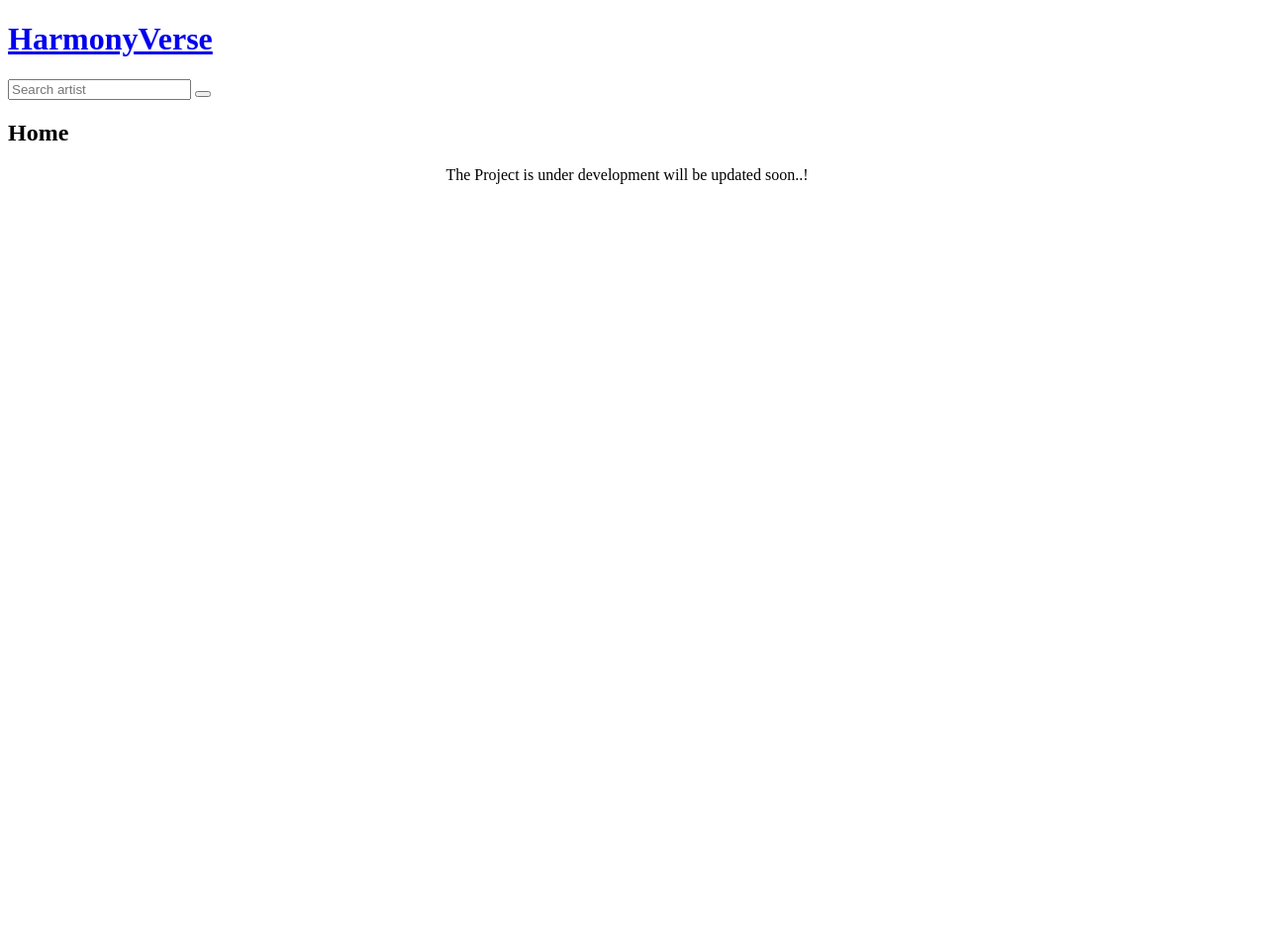
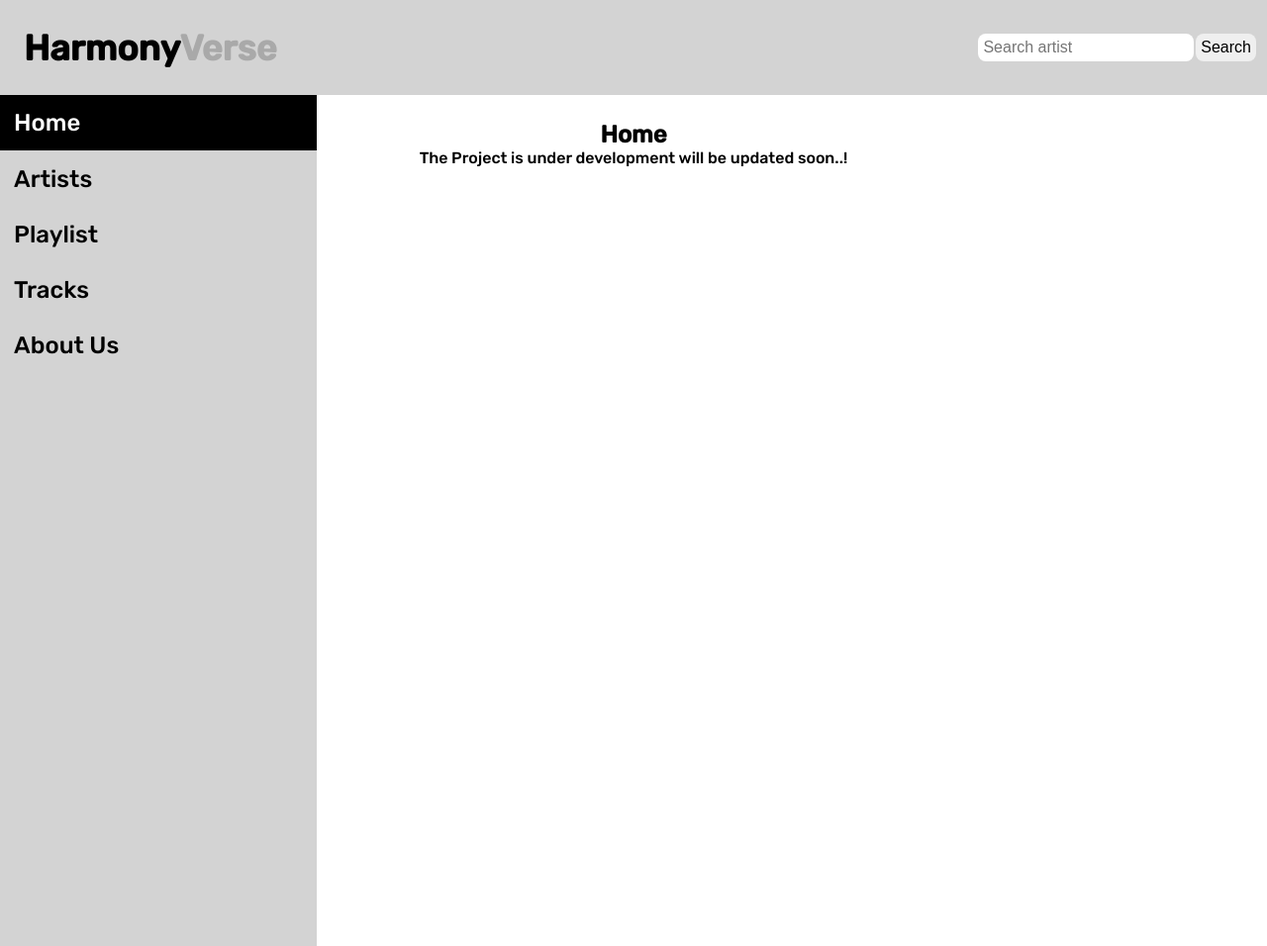
Before and after one commit to parthiv011/HarmonyVerse, a Django app: page / in a window 1280 px wide. Shown: the whole page at 99% size. Run offline with Django 4.2, Linux system fonts and the light colour scheme.

Commit message:
updating base page

```diff
--- a/HarmonyVerse/HarmonyVerse/settings.py
+++ b/HarmonyVerse/HarmonyVerse/settings.py
@@ -10,6 +10,7 @@ For the full list of settings and their values, see
 https://docs.djangoproject.com/en/4.2/ref/settings/
 """
 
+import os
 from pathlib import Path
 
 # Build paths inside the project like this: BASE_DIR / 'subdir'.
@@ -118,6 +119,9 @@ USE_TZ = True
 
 STATIC_URL = 'static/'
 
+STATICFILES_DIRS=[
+    os.path.join(BASE_DIR,'static')]
+
 # Default primary key field type
 # https://docs.djangoproject.com/en/4.2/ref/settings/#default-auto-field
 
--- a/HarmonyVerse/HarmonyVerse/urls.py
+++ b/HarmonyVerse/HarmonyVerse/urls.py
@@ -19,5 +19,5 @@ from django.urls import path
 from app import views
 
 urlpatterns = [
-    path('', views.home),
+    path('', views.home,name="home"),
 ]
--- a/HarmonyVerse/app/templates/base.html
+++ b/HarmonyVerse/app/templates/base.html
@@ -1,15 +1,46 @@
+{% load static %}
 <!DOCTYPE html>
 <html>
     <head>
         <title>
             {% block title %}{% endblock title %}
         </title>
+
+    <link rel="preconnect" href="https://fonts.googleapis.com">
+    <link rel="preconnect" href="https://fonts.gstatic.com" crossorigin>
+    <link href="https://fonts.googleapis.com/css2?family=Raleway&family=Rubik:wght@500&display=swap" rel="stylesheet">
+    <link rel="stylesheet" type="text/css" href="{% static 'css/base.css' %}">
     </head>
 <body>
-    <a href="/"><h1>HarmonyVerse</h1></a>
-    <input type="text"  placeholder="Search artist" name="search">
-    <button type="submit"></button>
-  {% block content %}
-  {% endblock %}
+    <!-- Main horizontal Navigation bar-->
+    <nav>
+        <div class="navbar">
+            <a href="/"><h1><span id="harmony">Harmony</span><span id="verse">Verse</span></h1></a>
+            <form method="GET" action="/">
+                <div class="search">
+                    <input type="text"  placeholder="Search artist" name="search">
+                    <button type="submit">Search</button>
+                </div>
+            </form>
+        </div>
+    </nav>
+    <!--- Main content Portion -->
+<section class="main-div">
+    <!-- Main vertical Navigation bar-->
+    <div class="side-navbar">
+        <ul>
+        <li class="home"><a href="{% url 'home' %}">Home</a></li>
+        <li><a href="{% url 'home' %}">Artists</a></li>
+        <li><a href="{% url 'home' %}">Playlist</a></li>
+        <li><a href="{% url 'home' %}">Tracks</a></li>
+        <li><a href="{% url 'home' %}">About Us</a></li>
+        </ul>
+    </div>
+
+    <div class="base-content">
+            {% block content %}
+            {% endblock content %}
+    </div>
+    </section>
 </body>
 </html>
--- a/HarmonyVerse/app/templates/home.html
+++ b/HarmonyVerse/app/templates/home.html
@@ -1,6 +1,8 @@
-{% extends 'base.html' %} {% block title %}Home{% endblock title %}
+{% extends 'base.html' %}
+{% load static %}
+{% block title %}Home{% endblock title %}
 
 {% block content %}
 <h2>Home</h2>
-<p style="margin-left:35%">The Project is under development will be updated soon..!</p>
+<p>The Project is under development will be updated soon..!</p>
 {% endblock content %}
--- /dev/null
+++ b/HarmonyVerse/static/css/base.css
@@ -0,0 +1,84 @@
+*{
+    margin:0;
+    padding:0;
+    box-sizing:border-box;
+    text-decoration:none;
+    color:black;
+}
+body{
+    font-family: 'Raleway', sans-serif;
+    font-family: 'Rubik', sans-serif;
+}
+.navbar{
+    display:flex;
+    padding:1.5rem;
+    align-items:center;
+    justify-content:space-between;
+    font-size:1.5rem;
+    background-color:lightgray;
+}
+#harmony{
+    color:black;
+}
+#verse{
+    color:darkgray;
+}
+.search{
+    display:flex;
+    align-items:center;
+    padding:10px 10px;
+    gap:1%;
+}
+.search input{
+    padding:2%;
+    border:none;
+    border-radius:8px;
+    font-size:1rem;
+}
+.search button{
+    font-size:1rem;
+    padding:2%;
+    border:none;
+    border-radius:8px;
+}
+.side-navbar{
+    display:flex;
+    flex:30%;
+    flex-direction:column;
+    position:fixed;
+    height:100%;
+}
+.side-navbar ul{
+    position:fixed;
+    list-style:none;
+    width:25%;
+    background-color:lightgray;
+    height:100%;
+}
+.side-navbar li{
+    padding:3% 3%;
+}
+.side-navbar li a{
+    padding:1.5%;
+    font-size:1.5rem;
+    display:flex;
+    flex-direction:column;
+    align-items:flex-start;
+}
+.base-content{
+    padding:2%;
+    display:flex;
+    flex:70%;
+    flex-direction:column;
+    align-items:center;
+    width:-webkit-fill-available;
+}
+.main-div{
+    display:flex;
+    flex-wrap:wrap;
+}
+.home{
+    background:black;
+}.home a{
+    color:white;
+}
```
Also changed, not shown: HarmonyVerse/db.sqlite3.
